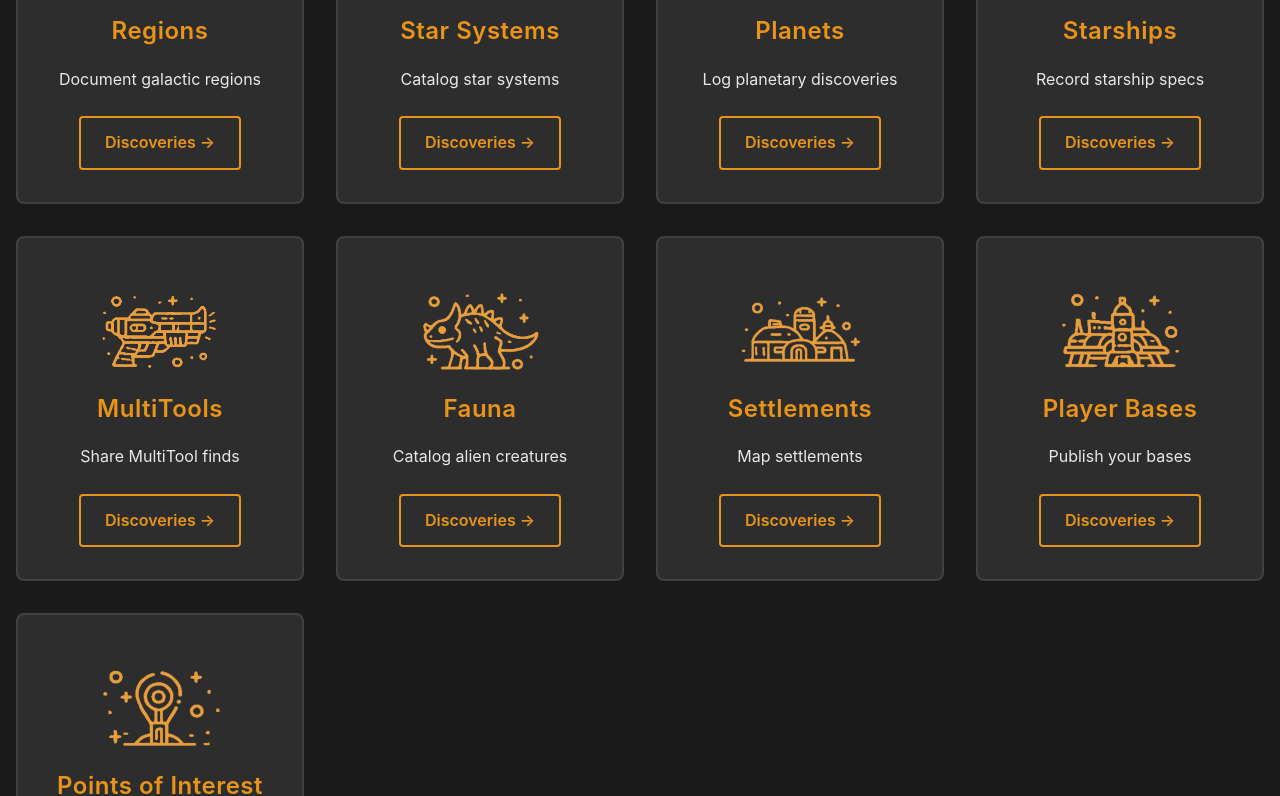
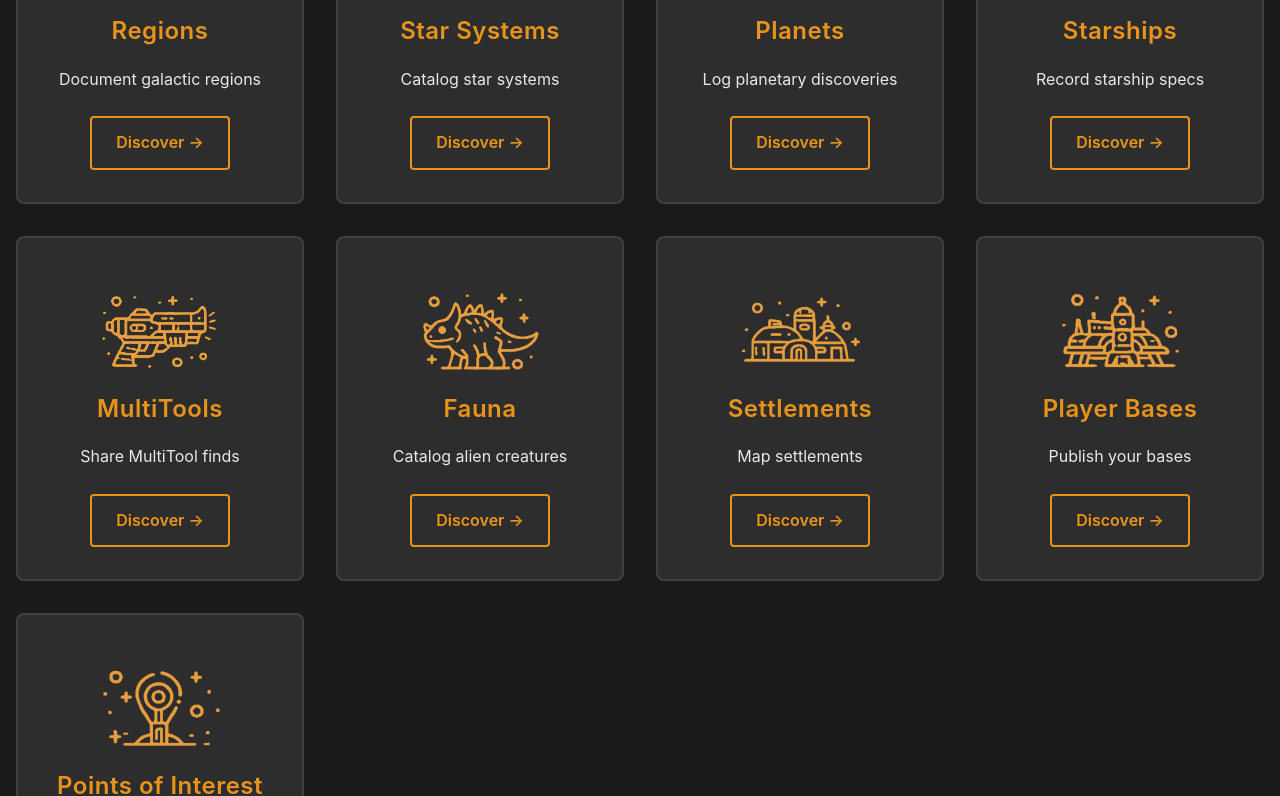
Before and after one commit to pwmckee1/agt-galactic-archives-client, an Angular app: page / in a window 1280 px wide. Shown: the part 826-1622 px from the top of the page. Built offline with nearby package versions, Linux system fonts and the light colour scheme.

Commit message:
Refactor Home Page

```diff
--- a/src/app/home/components/submission-cards/submission-cards.component.html
+++ b/src/app/home/components/submission-cards/submission-cards.component.html
@@ -12,7 +12,7 @@
         <h3>{{ discovery.name }}</h3>
         <p>{{ discovery.description }}</p>
         <a *ngIf="discovery.route" [routerLink]="discovery.route" class="activity-link">
-          Discoveries →
+          Discover →
         </a>
       </div>
     </div>
```
